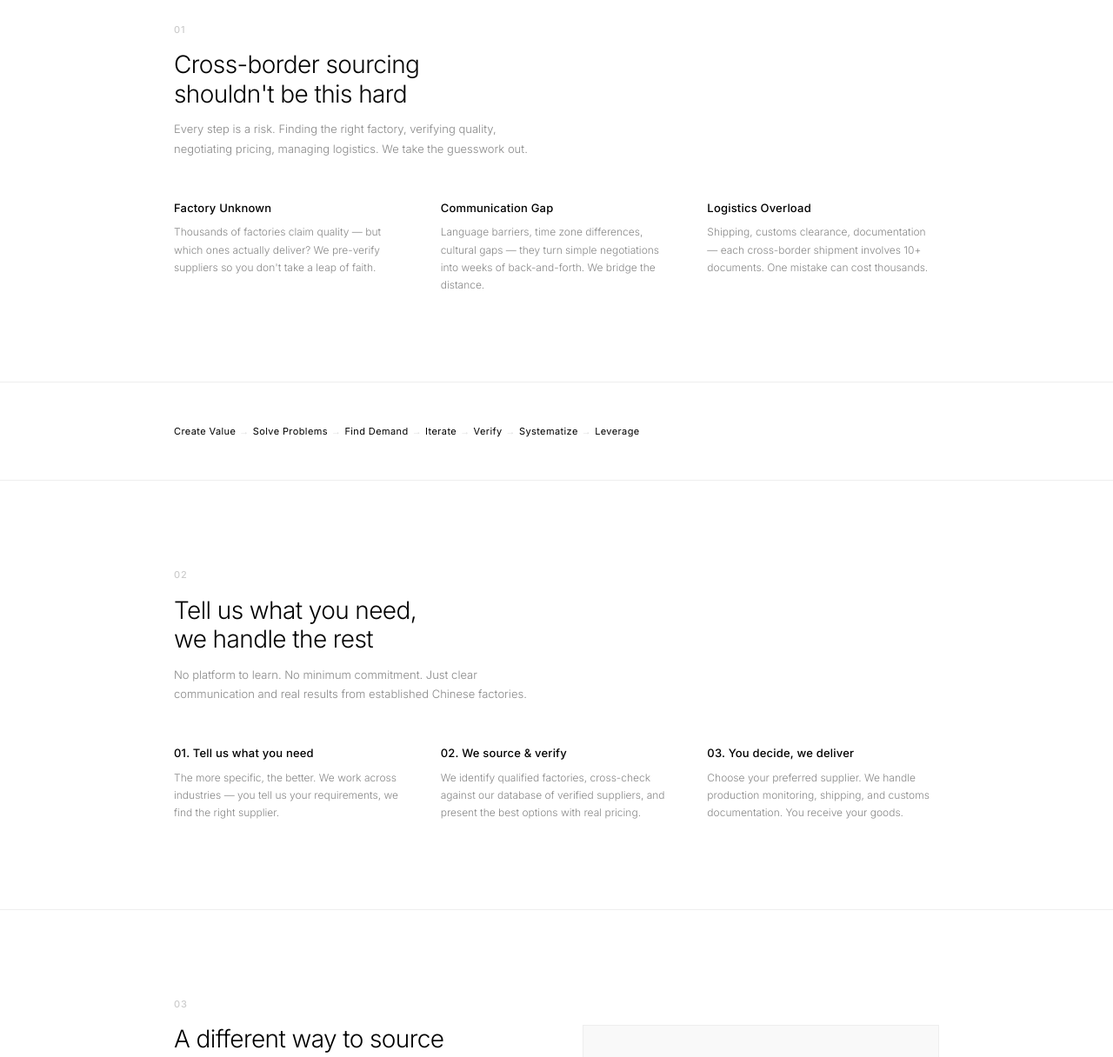
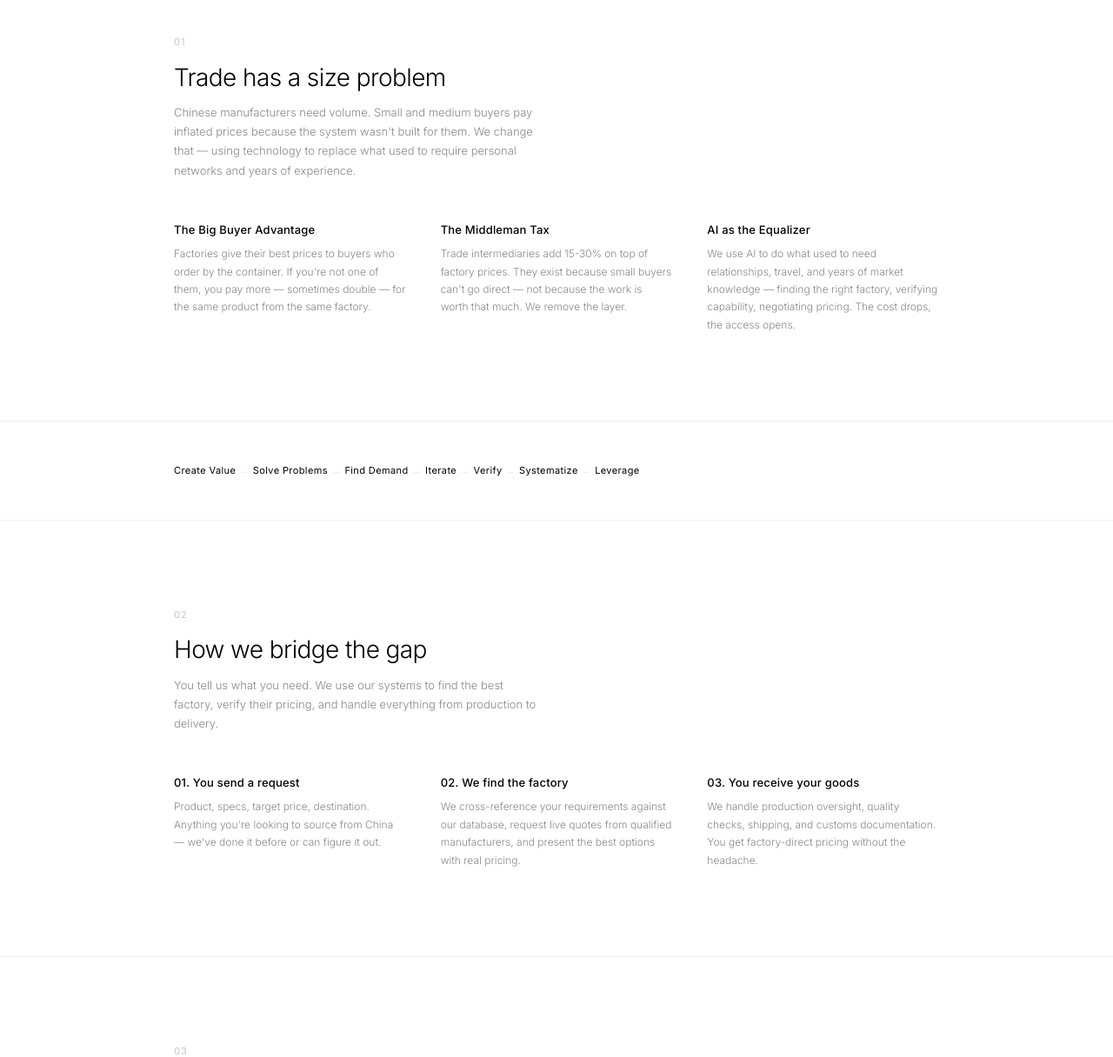
Before and after one commit to nichenexusglobal-blip/nichenexusglobal, a plain HTML site: page index.html in a window 1280 px wide. Shown: the part 540-1756 px from the top of the page at 87% size. Drawn offline with Linux system fonts and the light colour scheme.

Commit message:
site: trade democratization - the real mission

```diff
--- a/index.html
+++ b/index.html
@@ -206,12 +206,12 @@
     <div class="wrap">
       <div class="hero-grid">
         <div>
-          <h1>Connect <em>every niche</em>,<br>empower every<br>entrepreneur</h1>
+          <h1>Factory prices for<br>buyers of every size</h1>
         </div>
         <div class="hero-right">
           <div class="mark"></div>
-          <p>We connect buyers worldwide with verified suppliers in China. Tell us what you need — we find the best factory, negotiate pricing, and handle the logistics. Any market, any requirement.</p>
-          <a href="#how" class="btn">How It Works</a>
+          <p>Big factories work with big buyers. Everyone else pays a middleman. We use AI to bridge the gap — connecting buyers of any size directly with verified Chinese manufacturers at factory prices. No minimums, no markups, no runaround.</p>
+          <a href="#about" class="btn">How it works</a>
         </div>
       </div>
     </div>
@@ -221,20 +221,20 @@
   <section id="about">
     <div class="wrap">
       <div class="num">01</div>
-      <h2>Cross-border sourcing<br>shouldn't be this hard</h2>
-      <p class="desc">Every step is a risk. Finding the right factory, verifying quality, negotiating pricing, managing logistics. We take the guesswork out.</p>
+      <h2>Trade has a size problem</h2>
+      <p class="desc">Chinese manufacturers need volume. Small and medium buyers pay inflated prices because the system wasn't built for them. We change that — using technology to replace what used to require personal networks and years of experience.</p>
       <div class="grid3">
         <div class="item">
-          <h3>Factory Unknown</h3>
-          <p>Thousands of factories claim quality — but which ones actually deliver? We pre-verify suppliers so you don't take a leap of faith.</p>
+          <h3>The Big Buyer Advantage</h3>
+          <p>Factories give their best prices to buyers who order by the container. If you're not one of them, you pay more — sometimes double — for the same product from the same factory.</p>
         </div>
         <div class="item">
-          <h3>Communication Gap</h3>
-          <p>Language barriers, time zone differences, cultural gaps — they turn simple negotiations into weeks of back-and-forth. We bridge the distance.</p>
+          <h3>The Middleman Tax</h3>
+          <p>Trade intermediaries add 15-30% on top of factory prices. They exist because small buyers can't go direct — not because the work is worth that much. We remove the layer.</p>
         </div>
         <div class="item">
-          <h3>Logistics Overload</h3>
-          <p>Shipping, customs clearance, documentation — each cross-border shipment involves 10+ documents. One mistake can cost thousands.</p>
+          <h3>AI as the Equalizer</h3>
+          <p>We use AI to do what used to need relationships, travel, and years of market knowledge — finding the right factory, verifying capability, negotiating pricing. The cost drops, the access opens.</p>
         </div>
       </div>
     </div>
@@ -259,20 +259,20 @@
   <section id="how">
     <div class="wrap">
       <div class="num">02</div>
-      <h2>Tell us what you need,<br>we handle the rest</h2>
-      <p class="desc">No platform to learn. No minimum commitment. Just clear communication and real results from established Chinese factories.</p>
+      <h2>How we bridge the gap</h2>
+      <p class="desc">You tell us what you need. We use our systems to find the best factory, verify their pricing, and handle everything from production to delivery.</p>
       <div class="grid3">
         <div class="item">
-          <h3>01. Tell us what you need</h3>
-          <p>The more specific, the better. We work across industries — you tell us your requirements, we find the right supplier.</p>
+          <h3>01. You send a request</h3>
+          <p>Product, specs, target price, destination. Anything you're looking to source from China — we've done it before or can figure it out.</p>
         </div>
         <div class="item">
-          <h3>02. We source & verify</h3>
-          <p>We identify qualified factories, cross-check against our database of verified suppliers, and present the best options with real pricing.</p>
+          <h3>02. We find the factory</h3>
+          <p>We cross-reference your requirements against our database, request live quotes from qualified manufacturers, and present the best options with real pricing.</p>
         </div>
         <div class="item">
-          <h3>03. You decide, we deliver</h3>
-          <p>Choose your preferred supplier. We handle production monitoring, shipping, and customs documentation. You receive your goods.</p>
+          <h3>03. You receive your goods</h3>
+          <p>We handle production oversight, quality checks, shipping, and customs documentation. You get factory-direct pricing without the headache.</p>
         </div>
       </div>
     </div>
@@ -284,8 +284,8 @@
       <div class="num">03</div>
       <div class="two-col">
         <div class="left">
-          <h2 style="margin-bottom: 32px;">A different way to source</h2>
-          <p style="font-size: 13px; color: #888; line-height: 1.7; max-width: 400px;">We build long-term relationships with manufacturers, not one-off transactions. Every project is structured around your specific needs — no templates, no minimums.</p>
+          <h2 style="margin-bottom: 32px;">Built for the rest of us</h2>
+          <p style="font-size: 13px; color: #888; line-height: 1.7; max-width: 400px;">The global trade system was designed for big companies and big orders. We're rebuilding the process from the ground up — using technology to give smaller buyers the same access, the same pricing, and the same support that used to require container volumes.</p>
         </div>
         <div class="right">
           <div class="card">
```
